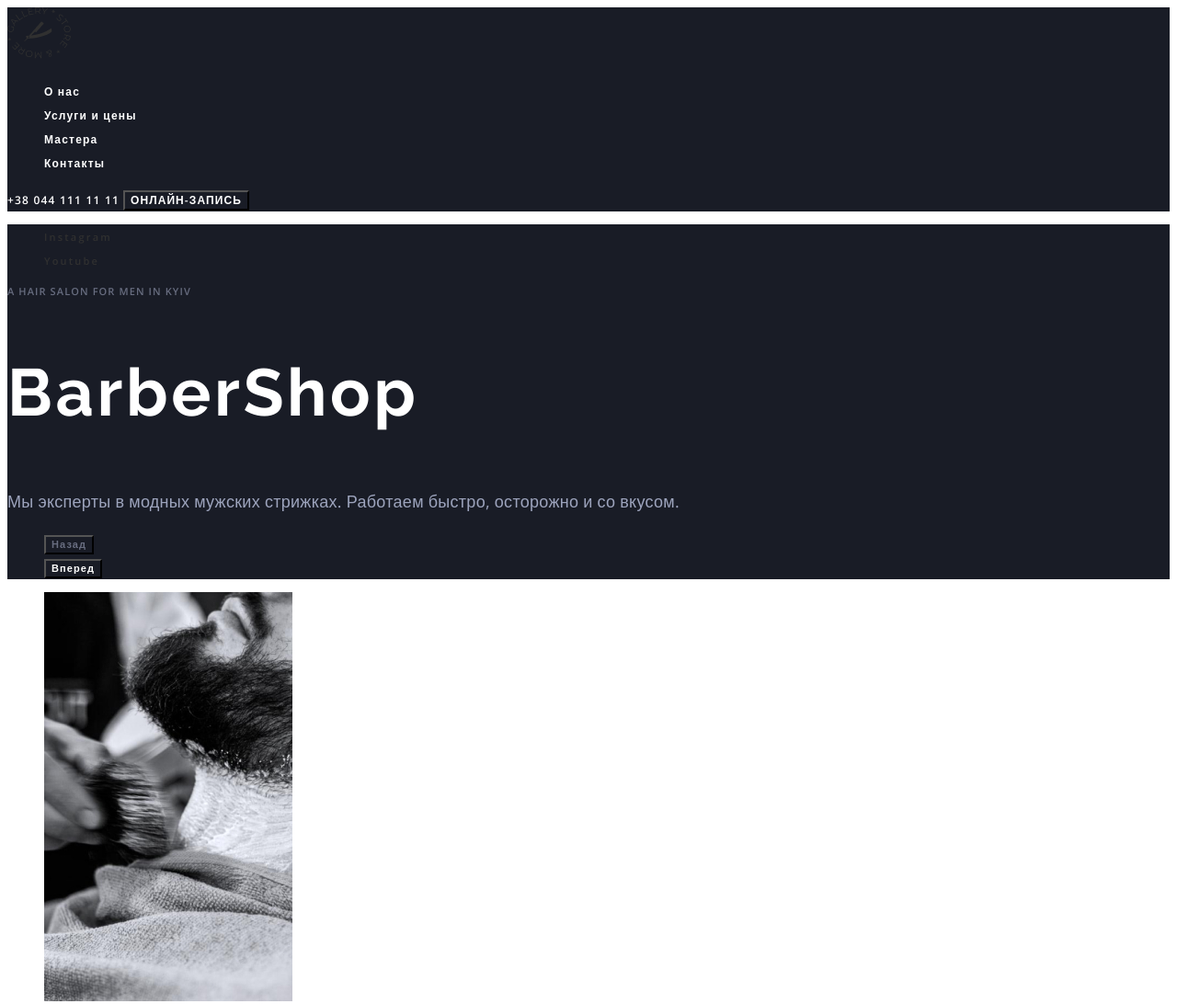
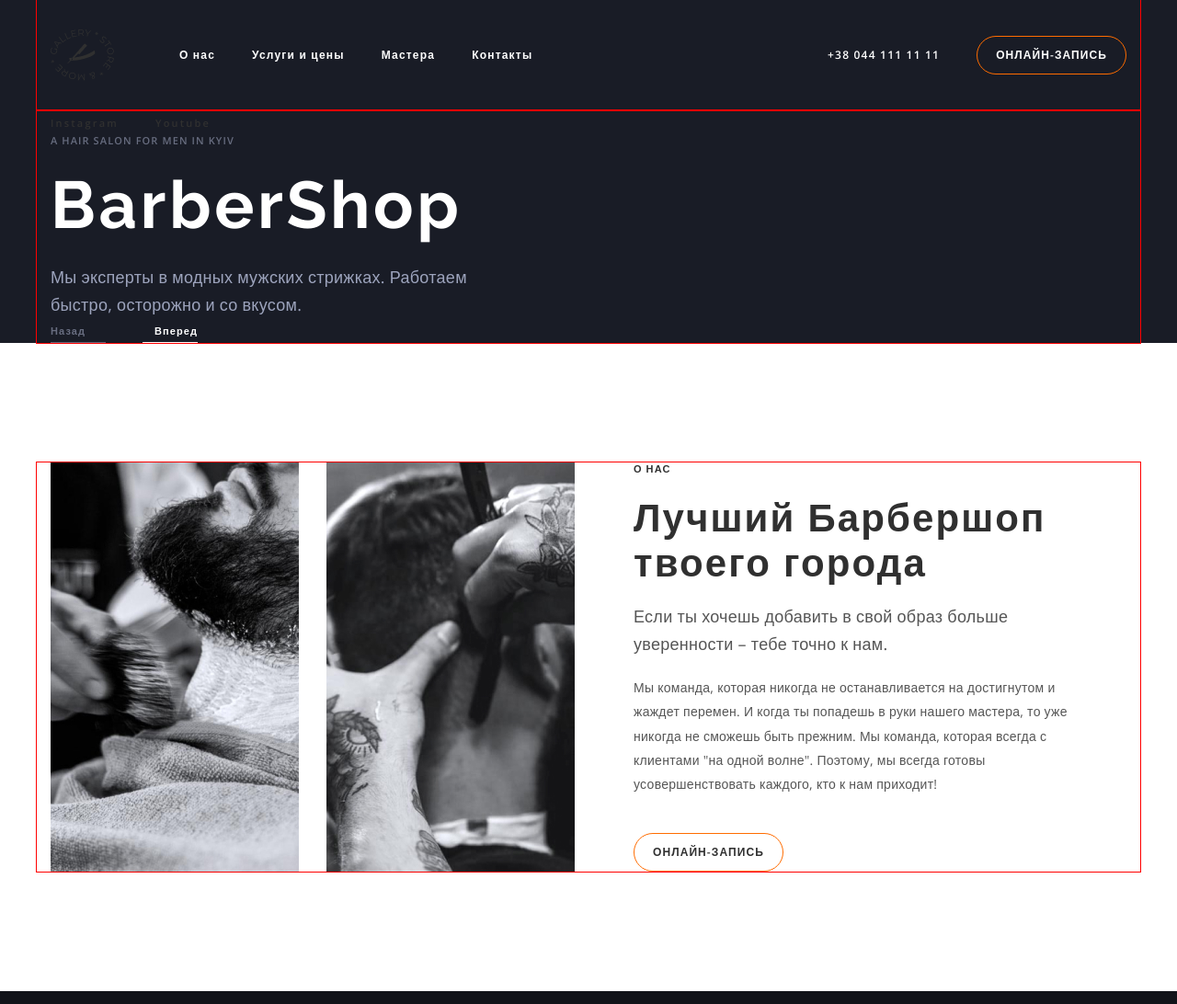
Before and after one commit to goitacademy-lectures/fecore-55, a plain HTML site: page index.html in a window 1280 px wide. Shown: the top 1092 px of the page at 92% size. Drawn offline with nearby package versions, Linux system fonts and the light colour scheme.

Commit message:
add module 03 practice

```diff
--- /dev/null
+++ b/css/flex.css
@@ -0,0 +1,131 @@
+body {
+  font-family: sans-serif;
+}
+
+.box {
+  display: flex;
+  /* flex-wrap: wrap; */
+  /* justify-content: center;
+  align-items: center; */
+  /* align-content: flex-start; */
+
+  /**
+    |============================
+  flex-direction: row;  напрямок основної осі
+  flex-wrap: nowrap; перенос елементів на основній осі
+  justify-content: flex-start; вирівнювання елементів вздовж основної осі
+  align-items: stretch; вирівнювання елементів вздовж допоміжної осі
+  align-content: stretch; вирівнювання рядків вздовж допоміжної осі
+    |============================
+  */
+
+  background-color: blueviolet;
+  width: 80vw;
+  height: 600px;
+
+  padding: 20px;
+  margin: 0 auto;
+  margin-top: 100px;
+}
+
+.inner-box {
+  display: flex;
+  justify-content: center;
+  align-items: center;
+
+  /* flex-grow: 0; */
+  flex-shrink: 0;
+
+  outline: 1px solid red;
+
+  text-align: center;
+  color: blueviolet;
+  /* line-height: 120px; */
+
+  /* font-size: 2em; */
+
+  /* margin: 20px; */
+  width: 120px;
+  height: 120px;
+  background-color: #fff;
+  border-radius: 20px;
+}
+
+.inner-box:nth-child(1) {
+  background-color: darkblue;
+  /* order: 2; */
+}
+
+.inner-box:nth-child(2) {
+  /* align-self: flex-end; */
+  /* order: 1; */
+  background-color: tomato;
+  /* font-size: 3em; */
+}
+.inner-box:nth-child(3) {
+  /* order: -1; */
+  background-color: teal;
+}
+
+.sidebar {
+  width: 120px;
+  height: 100%;
+  background-color: #fff;
+
+  border: 10px solid tomato;
+  border-radius: 20px;
+}
+
+.main-content {
+  flex-grow: 1;
+
+  /* width: 200px; */
+  height: 100%;
+  background-color: #fff;
+  border: 10px dotted teal;
+  border-radius: 20px;
+}
+
+/**
+  |============================
+  | Porfolio filter buttons
+  |============================
+*/
+
+ul {
+  list-style: none;
+  margin: 0;
+  padding: 0;
+}
+.container {
+  outline: 1px solid red;
+  width: 1200px;
+  padding: 0 15px;
+  margin: 0 auto;
+}
+
+.portfolio {
+  padding-top: 94px;
+  padding-bottom: 94px;
+}
+
+.portfolio .list {
+  display: flex;
+  align-items: center;
+  justify-content: center;
+}
+
+.portfolio .item {
+  margin-right: 8px;
+}
+.portfolio .item:last-child {
+  margin-right: 0;
+}
+
+.filter-btn {
+  padding: 6px 22px;
+  border: none;
+  background-color: #f5f4fa;
+  border-radius: 6px;
+  cursor: pointer;
+}
--- a/css/styles.css
+++ b/css/styles.css
@@ -2,12 +2,13 @@
   --main-font: 'Open Sans', sans-serif;
   --secondary-font: 'Raleway', sans-serif;
 
+  --1: #ffff35;
   /* text colors */
   --accent-cl: #ff6c00;
   --main-txt-cl: #555555;
   --secondary-txt-cl: #ffffff;
 
-  /* bacground colors */
+  /* background colors */
   --main-bg-cl: #ffffff;
   --secondary-bg-cl: #f7f7f7;
   --dark-bg-cl: #191c26;
@@ -20,6 +21,20 @@ body {
   letter-spacing: 0.02em;
 
   color: var(--main-txt-cl);
+}
+
+h1,
+h2,
+h3,
+h4,
+h5,
+h6,
+p {
+  margin: 0;
+}
+
+img {
+  display: block;
 }
 
 .visually-hidden {
@@ -35,6 +50,23 @@ body {
   margin: -1px;
 }
 
+.container {
+  outline: 1px solid red;
+
+  width: 1200px;
+
+  padding-left: 15px;
+  padding-right: 15px;
+
+  margin-left: auto;
+  margin-right: auto;
+}
+
+.section {
+  padding-top: 130px;
+  padding-bottom: 130px;
+}
+
 .link {
   text-decoration: none;
   color: currentColor;
@@ -42,9 +74,16 @@ body {
 
 .list {
   list-style: none;
+  padding: 0;
+  margin: 0;
 }
 
 .btn {
+  padding: 12px 20px;
+  max-width: 200px;
+  min-width: 160px;
+  min-height: 40px;
+
   font-family: inherit;
   font-weight: 600;
   font-size: 12px;
@@ -52,6 +91,8 @@ body {
   letter-spacing: 0.09em;
   text-transform: uppercase;
 
+  border: 1px solid var(--accent-cl);
+  border-radius: 25px;
   background-color: transparent;
   cursor: pointer;
 }
@@ -71,6 +112,10 @@ body {
 }
 
 .slider-btn {
+  width: 60px;
+  height: 24px;
+  padding: 0;
+
   font-weight: 600;
   font-size: 11px;
   line-height: 1.36;
@@ -79,25 +124,71 @@ body {
 
   color: #ffffff;
   background-color: transparent;
+  border: none;
+  border-bottom: 1px solid var(--secondary-txt-cl);
+  cursor: pointer;
 }
 
 .slider-btn-disable {
-  text-align-last: left;
+  text-align: left;
 
   color: rgba(157, 164, 189, 0.6);
+  border-color: rgba(157, 164, 189, 0.6);
 }
 
-/*
-============================
+/**
+  |============================
   | Header section
-============================
+  |============================
 */
 .header {
   background-color: #191c26;
 }
 
-.navigtion-link,
+.header-container {
+  display: flex;
+  align-items: center;
+}
+
+.logo {
+  margin-right: 71px;
+}
+
+.navigation-list {
+  display: flex;
+  align-items: center;
+}
+
+.navigation-item {
+  margin-right: 40px;
+}
+
+.navigation-item:last-child {
+  margin-right: 0;
+}
+
+.navigation-link {
+  color: var(--secondary-txt-cl);
+}
+
+.navigation-link:hover,
+.navigation-link:focus {
+  color: var(--accent-cl);
+}
+
+.header-gruop {
+  display: flex;
+  align-items: center;
+  margin-left: auto;
+}
+
+.navigation-link,
 .header-phone {
+  display: block;
+
+  padding-top: 52px;
+  padding-bottom: 52px;
+
   font-weight: 600;
   font-size: 12px;
 
@@ -107,13 +198,34 @@ body {
   color: var(--secondary-txt-cl);
 }
 
-/*
-============================
+.header-phone {
+  margin-right: 40px;
+}
+
+.header-phone:hover,
+.header-phone:focus {
+  color: var(--accent-cl);
+}
+
+/**
+  |============================
   | Hero section
-============================
+  |============================
 */
 .hero {
   background-color: #191c26;
+}
+
+.hero .list {
+  display: flex;
+  align-items: center;
+}
+
+.hero .item {
+  margin-right: 40px;
+}
+.hero .item:last-child {
+  margin-right: 0;
 }
 
 .hero .link {
@@ -130,7 +242,13 @@ body {
   color: var(--accent-cl);
 }
 
+.hero-group {
+  width: 476px;
+}
+
 .hero .uppertitle {
+  margin-bottom: 20px;
+
   font-weight: 600;
   font-size: 11px;
   line-height: 1.36;
@@ -141,6 +259,8 @@ body {
 }
 
 .hero .main-title {
+  margin-bottom: 20px;
+
   font-family: var(--secondary-font);
   font-weight: 700;
   font-size: 72px;
@@ -157,12 +277,36 @@ body {
   color: #9da4bd;
 }
 
-/*
-============================
+/**
+  |============================
   | About section
-============================
+  |============================
 */
+
+.about-container {
+  display: flex;
+}
+
+.about .list {
+  display: flex;
+  margin-right: 64px;
+}
+
+.about .item {
+  margin-right: 30px;
+}
+
+.about .item:last-child {
+  margin-right: 0;
+}
+
+.about-group {
+  width: 500px;
+}
+
 .about .uppertitle {
+  margin-bottom: 20px;
+
   font-weight: 600;
   font-size: 11px;
   line-height: 1.36;
@@ -173,6 +317,8 @@ body {
 }
 
 .about .section-title {
+  margin-bottom: 20px;
+
   font-weight: 700;
   font-size: 42px;
   line-height: 1.16;
@@ -182,16 +328,23 @@ body {
 }
 
 .about .subtitle {
+  margin-bottom: 20px;
+
   font-weight: 400;
   font-size: 18px;
   line-height: 1.67;
 
   color: #555555;
 }
-/*
-============================
+
+.about .description {
+  margin-bottom: 40px;
+}
+
+/**
+  |============================
   | Price section
-============================
+  |============================
 */
 .price {
   background-color: #111319;
@@ -223,10 +376,10 @@ body {
   color: #9da4bd;
 }
 
-/*
-============================
+/**
+  |============================
   | Benefits section
-============================
+  |============================
 */
 .benefits-amount {
   font-weight: 700;
@@ -280,12 +433,11 @@ body {
   color: #555555;
 }
 
-/*
-============================
+/**
+  |============================
   | Team section
-============================
+  |============================
 */
-
 .team {
   background-color: #f7f7f7;
 }
@@ -322,10 +474,11 @@ body {
 
   color: #ff6c00;
 }
-/*
-============================
+
+/**
+  |============================
   | Gallery section
-============================
+  |============================
 */
 .gallery .uppertitle {
   font-weight: 600;
@@ -345,11 +498,17 @@ body {
 
   color: #303030;
 }
-/*
-============================
+
+/**
+  |============================
   | Footer section
-============================
+  |============================
 */
+.footer {
+  padding-top: 56px;
+  padding-bottom: 56px;
+}
+
 .footer .copyright {
   font-weight: 600;
   font-size: 11px;
--- a/index.html
+++ b/index.html
@@ -12,29 +12,40 @@
       href="https://fonts.googleapis.com/css2?family=Open+Sans:wght@400;600;700&family=Raleway:wght@700&display=swap"
       rel="stylesheet"
     />
+
+    <!-- Normalize -->
+    <link
+      rel="stylesheet"
+      href="https://cdnjs.cloudflare.com/ajax/libs/modern-normalize/1.1.0/modern-normalize.min.css"
+      integrity="sha512-wpPYUAdjBVSE4KJnH1VR1HeZfpl1ub8YT/NKx4PuQ5NmX2tKuGu6U/JRp5y+Y8XG2tV+wKQpNHVUX03MfMFn9Q=="
+      crossorigin="anonymous"
+      referrerpolicy="no-referrer"
+    />
+
     <!-- Custom styles -->
     <link rel="stylesheet" href="./css/styles.css" />
   </head>
   <body>
     <!-- Шапка сайту -->
     <header class="header">
+      <div class="container header-container">
         <a class="logo" href="./index.html" aria-label="Логотип сайта BarberShop">
           <img src="./images/header/logo.png" alt="Логитип" width="69" height="56" />
         </a>
 
-      <nav class="navigtion">
-        <ul class="navigtion-list list">
-          <li class="navigtion-item">
-            <a class="link navigtion-link" href="#">О нас</a>
+        <nav class="navigation">
+          <ul class="navigation-list list">
+            <li class="navigation-item">
+              <a class="link navigation-link" href="#">О нас</a>
             </li>
-          <li class="navigtion-item">
-            <a class="link navigtion-link" href="#">Услуги и цены</a>
+            <li class="navigation-item">
+              <a class="link navigation-link" href="#">Услуги и цены</a>
             </li>
-          <li class="navigtion-item">
-            <a class="link navigtion-link" href="#">Мастера</a>
+            <li class="navigation-item">
+              <a class="link navigation-link" href="#">Мастера</a>
             </li>
-          <li class="navigtion-item">
-            <a class="link navigtion-link" href="#">Контакты</a>
+            <li class="navigation-item">
+              <a class="link navigation-link" href="#">Контакты</a>
             </li>
           </ul>
         </nav>
@@ -43,10 +54,14 @@
           <a class="link header-phone" href="tel:380441111111">+38 044 111 11 11</a>
           <button class="btn btn-mode-dark" type="button">онлайн-запись</button>
         </div>
+      </div>
     </header>
+
+    <!-- Унікальний контент сайту -->
     <main>
       <!-- Секція Герой -->
       <section class="hero">
+        <div class="container">
           <ul class="list">
             <li class="item">
               <a
@@ -58,7 +73,11 @@
               >
             </li>
             <li class="item">
-            <a class="link" href="htts://www.youtube.com" target="_blank" rel="noopener noreferrer"
+              <a
+                class="link"
+                href="htts://www.youtube.com"
+                target="_blank"
+                rel="noopener noreferrer"
                 >Youtube</a
               >
             </li>
@@ -78,9 +97,11 @@
               <button class="slider-btn" type="button">Вперед</button>
             </li>
           </ul>
+        </div>
       </section>
       <!-- Секція Про нас -->
-      <section class="about">
+      <section class="about section">
+        <div class="container about-container">
           <ul class="list">
             <li class="item">
               <img
@@ -108,16 +129,18 @@
               Если ты хочешь добавить в свой образ больше уверенности – тебе точно к нам.
             </p>
             <p class="description">
-            Мы команда, которая никогда не останавливается на достигнутом и жаждет перемен. И когда
-            ты попадешь в руки нашего мастера, то уже никогда не сможешь быть прежним. Мы команда,
-            которая всегда с клиентами "на одной волне". Поэтому, мы всегда готовы усовершенствовать
-            каждого, кто к нам приходит!
+              Мы команда, которая никогда не останавливается на достигнутом и жаждет перемен. И
+              когда ты попадешь в руки нашего мастера, то уже никогда не сможешь быть прежним. Мы
+              команда, которая всегда с клиентами "на одной волне". Поэтому, мы всегда готовы
+              усовершенствовать каждого, кто к нам приходит!
             </p>
             <button class="btn btn-mode-light" type="button">онлайн-запись</button>
           </div>
+        </div>
       </section>
       <!-- Секція Послуги та ціни -->
-      <section class="price">
+      <section class="price section">
+        <div class="container">
           <p class="uppertitle">Проведи время в компании лучших мастеров</p>
           <h2 class="section-title">Услуги и цены</h2>
           <ul class="list">
@@ -139,9 +162,11 @@
             </li>
           </ul>
           <button class="btn btn-mode-dark" type="button">онлайн-запись</button>
+        </div>
       </section>
       <!-- Секція Переваги -->
-      <section class="benefits">
+      <section class="benefits section">
+        <div class="container">
           <ul class="list">
             <li class="item">
               <p class="benefits-amount">600 <sup class="benefits-amount-decor">+</sup></p>
@@ -168,9 +193,11 @@
               прочитать.
             </p>
           </div>
+        </div>
       </section>
       <!-- Секція Майстри -->
-      <section class="team">
+      <section class="team section">
+        <div class="container">
           <p class="uppertitle">для настоящих ценителей атмосферы</p>
           <h2 class="section-title">Наши мастера</h2>
           <ul class="member-list list">
@@ -280,9 +307,11 @@
               </div>
             </li>
           </ul>
+        </div>
       </section>
       <!-- Секція Галерея -->
-      <section class="gallery">
+      <section class="gallery section">
+        <div class="container">
           <p class="uppertitle">На латинском языке “барба” означает “борода”</p>
           <h2 class="section-title visually-hidden">Галерея работ</h2>
           <ul class="list">
@@ -323,10 +352,13 @@
               />
             </li>
           </ul>
+        </div>
       </section>
     </main>
+
     <!-- Підвал сайту -->
     <footer class="footer">
+      <div class="container">
         <p class="copyright">&#169; Copyright 2020</p>
         <ul class="list">
           <li class="item">
@@ -344,6 +376,7 @@
             >
           </li>
         </ul>
+      </div>
     </footer>
   </body>
 </html>
```
Also changed, not shown: flex.html (added, +55 -0 lines). Lines whose indentation alone changed are shown as unchanged.
